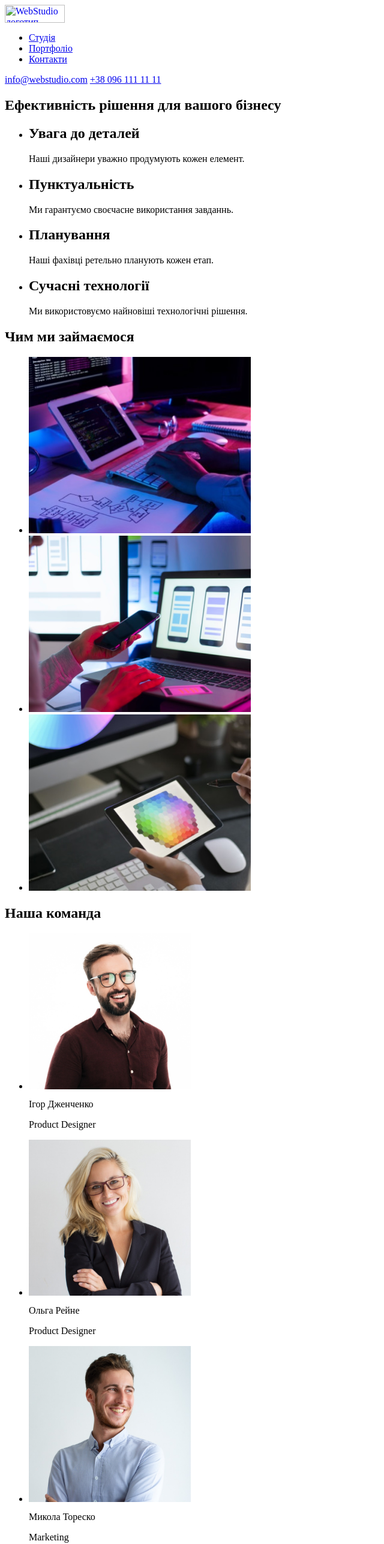
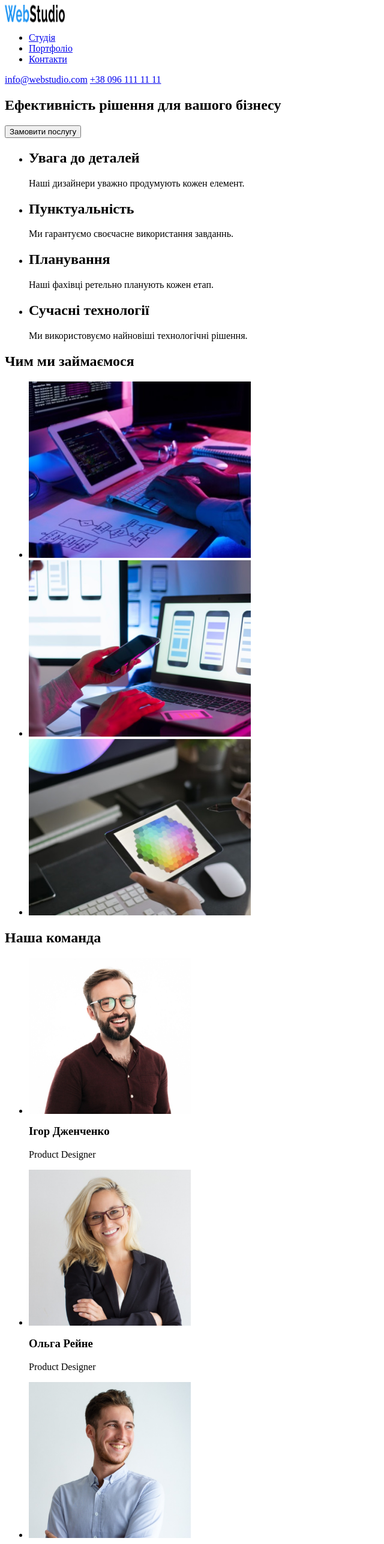
Before and after one commit to D1xeRxX/Vakulenko-Denys_IPZ-31, a plain HTML site: page index.html in a window 1280 px wide. Shown: the top 2574 px of the page at 60% size, without its empty margins (0-640 px from the left). Drawn offline with Linux system fonts and the light colour scheme.

Commit message:
Vupravuv pomulki v 1 labi

```diff
--- a/index.html
+++ b/index.html
@@ -8,7 +8,7 @@
     <header>
         <div>
             <a href="#">
-                <img scr="Picture/logo.jpg" alt="WebStudio логотип" width="100" height="30" />
+                <img src="Picture/logo.png" alt="WebStudio логотип" width="100" height="30" />
             </a>
         </div>
         <nav>
@@ -26,6 +26,7 @@
     <main>
         <section>
             <h1>Ефективність рішення для вашого бізнесу</h1>
+            <button type="button">Замовити послугу</button>
         </section>
         <section>
             <ul>
@@ -66,22 +67,22 @@
             <ul>
                 <li>
                     <img src="Picture/member-1.jpg" alt="Ігор Дженченко, Product Designer" width="270" height="260" />
-                    <p>Ігор Дженченко</p>
+                    <h3>Ігор Дженченко</h3>
                     <p>Product Designer</p>
                 </li>
                 <li>
                     <img src="Picture/member-2.jpg" alt="Ольга Рейне, Frontend Developer" width="270" height="260" />
-                    <p>Ольга Рейне</p>
+                    <h3>Ольга Рейне</h3>
                     <p>Product Designer</p>
                 </li>
                 <li>
                     <img src="Picture/member-3.jpg" alt="Микола Тореско, Marketing" width="270" height="260" />
-                    <p>Микола Тореско</p>
+                    <h3>Микола Тореско</h3>
                     <p>Marketing</p>
                 </li>
                 <li>
                     <img src="Picture/member-4.jpg" alt="Михайло Бризков, UI Designer" width="270" height="260" />
-                    <p>Михайло Бризков</p>
+                    <h3>Михайло Бризков</h3>
                     <p>UI Designer</p>
                 </li>
             </ul>
@@ -90,7 +91,7 @@
     <footer>
         <div>
             <a href="#">
-                <img scr="Picture/logo.jpg" alt="WebStudio логотип" width="100" height="30" />
+                <img src="Picture/logo.png" alt="WebStudio логотип" width="100" height="30" />
             </a>
         </div>
         <address>
```
Also changed, not shown: Picture/logo.jpg (deleted), Picture/logo.png (added).
